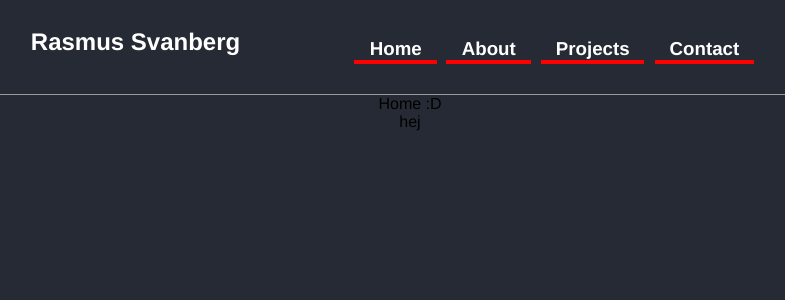
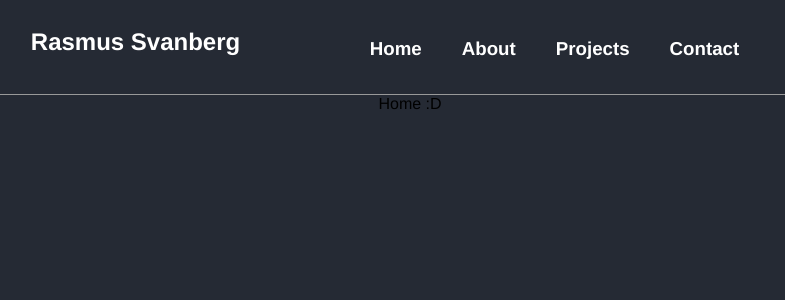
Before and after one commit to ZyntaaX/portfolio-vuejs, a Vue app: page / in a window 1280 px wide. Shown: the top 300 px of the page, without its empty margins (230-1015 px from the left). Built offline with nearby package versions, Linux system fonts and the light colour scheme.

Commit message:
Deploying before ruining it again :)

```diff
--- a/src/App.vue
+++ b/src/App.vue
@@ -1,7 +1,6 @@
 <template>
   <NavigationBar/>
   <router-view class="main"/>
-  hej
 </template>
 
 <script>
--- a/src/themes/main.scss
+++ b/src/themes/main.scss
@@ -1,4 +1,6 @@
 :root {
     --background-color: #252a34;
+    --primary-color: rgb(43, 146, 177);
     --text-color-primary: #fff;
+    --text-color-secondary: rgb(165, 165, 165);
 }
--- a/src/views/navigationbar/components/navigation.item.component.vue
+++ b/src/views/navigationbar/components/navigation.item.component.vue
@@ -1,7 +1,10 @@
 <template>
   <router-link :to="route">
     <h3> {{ title }} </h3>
-    <div class="underline" />
+    <div
+      class="underline"
+      :class="{'selected': isSelected}"
+    />
   </router-link>
 </template>
 
@@ -9,6 +12,11 @@
 
 export default {
   name: 'NavigationItemComponent',
+  data() {
+    return {
+      isSelected: true,
+    };
+  },
   props: {
     title: {
       type: String,
@@ -26,31 +34,49 @@ export default {
 <style lang="scss" scoped>
 
   nav {
-    display: inline-flex;
-    margin-right: 20%;
-    padding: 30px;
-    width: 100%;
 
     a {
+      width: fit-content;
       text-decoration: none;
 
       &:hover {
           cursor: pointer;
-        // text-decoration: underline;
+
+        .underline {
+          transform: scaleX(1);
+        }
+
+        h3 {
+          color: var(--primary-color);
+        }
+      }
+
+      &:active {
+        .underline {
+          transform: scaleX(1);
+        }
       }
     }
 
     h3 {
       margin: 0;
       padding: 0 20px 0 20px;
+
+      -webkit-transition: all 0.3s ease;
+      -moz-transition: all 0.3s ease;
+      transition: all 0.3s ease;
     }
 
     .underline {
-        margin: 0 5% 0 5%;
-        width: 90%;
-        // padding: 0 5px 0 5px;
+        margin: 0 10% 0 10%;
+        width: 80%;
+        transform: scaleX(0);
         height: 4px;
-        background-color: red;
+        background-color: var(--primary-color);
+
+        -webkit-transition: all 0.3s ease;
+        -moz-transition: all 0.3s ease;
+        transition: all 0.3s ease;
     }
   }
 
```
Also changed, not shown: public/icons/search.svg (added).
